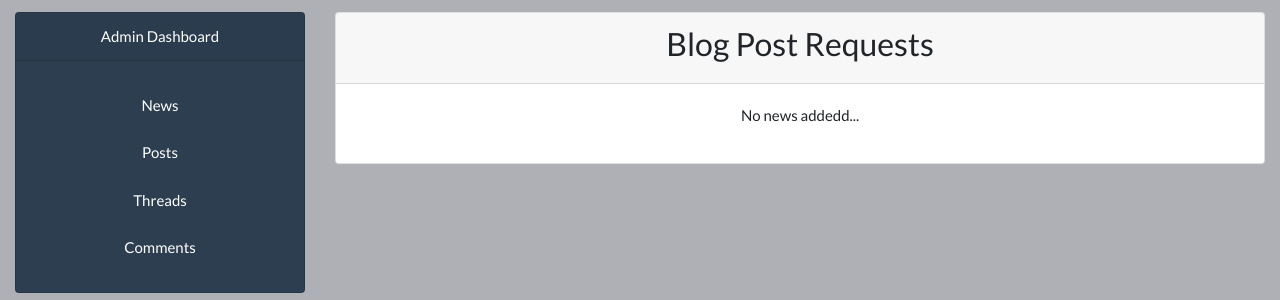
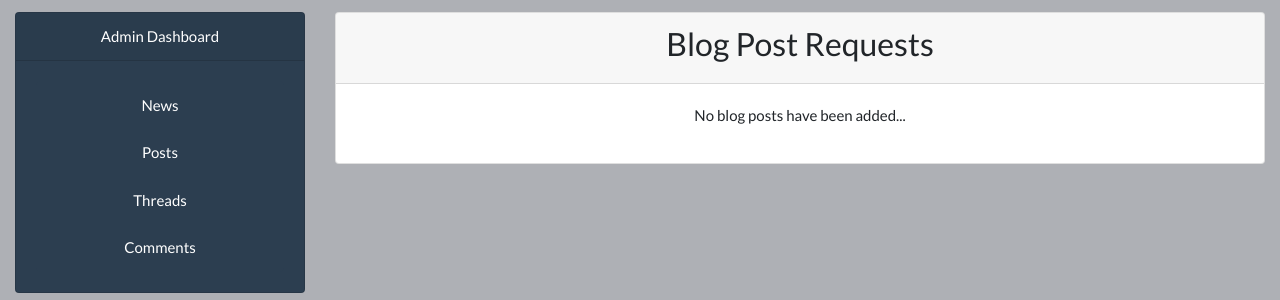
Before and after one commit to matejatasic/cms-forum, a PHP site: page /admin/blog_dash.php in a window 1280 px wide. Shown: the part 196-496 px from the top of the page. Run offline with PHP 8.4, Linux system fonts and the light colour scheme; the visitor is signed in with stand-in values (Sample User, id 1); data that the repository does not hold is empty; some libraries are stand-ins or nearby versions.

Commit message:
Update blog_dash.php

```diff
--- a/admin/blog_dash.php
+++ b/admin/blog_dash.php
@@ -63,7 +63,7 @@
                 }
                 else {
                     echo '
-                        <p>No news addedd...</p>
+                        <p>No blog posts have been added...</p>
                     ';
                 }
             ?>
```
